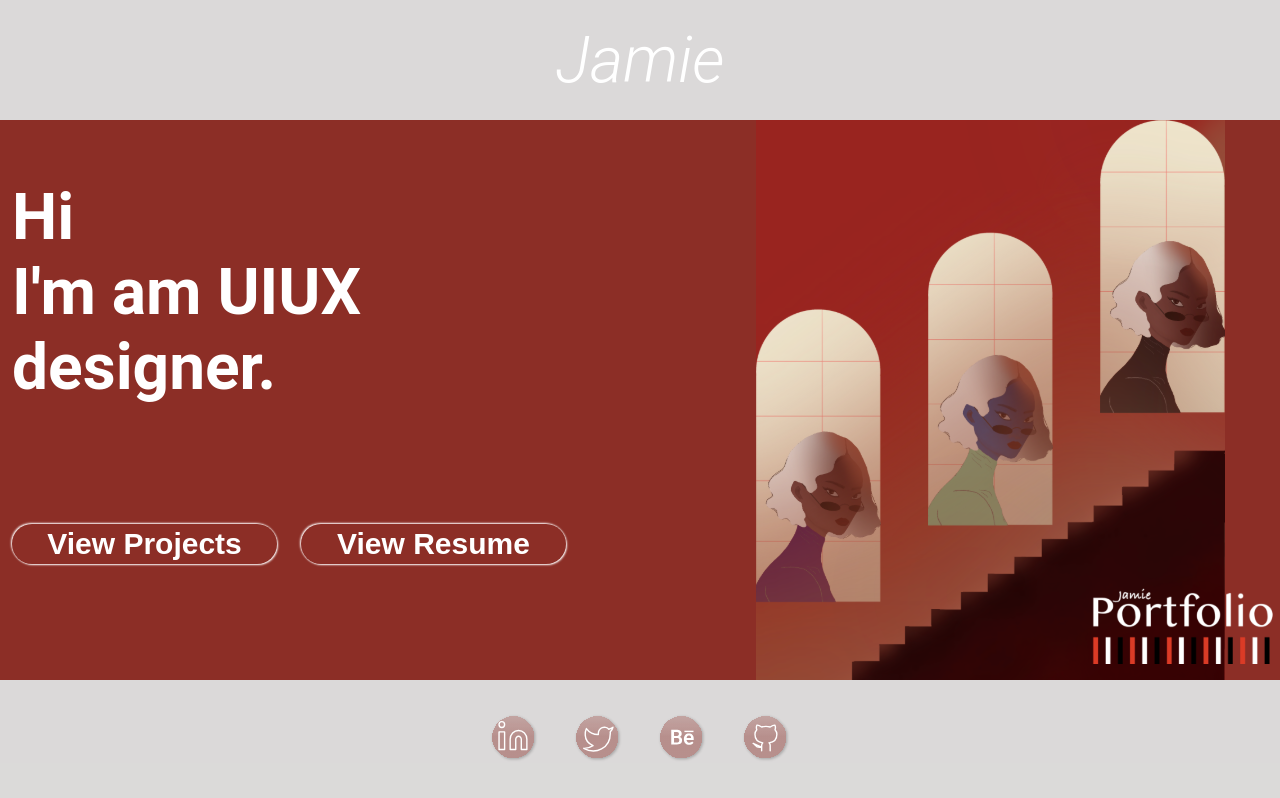
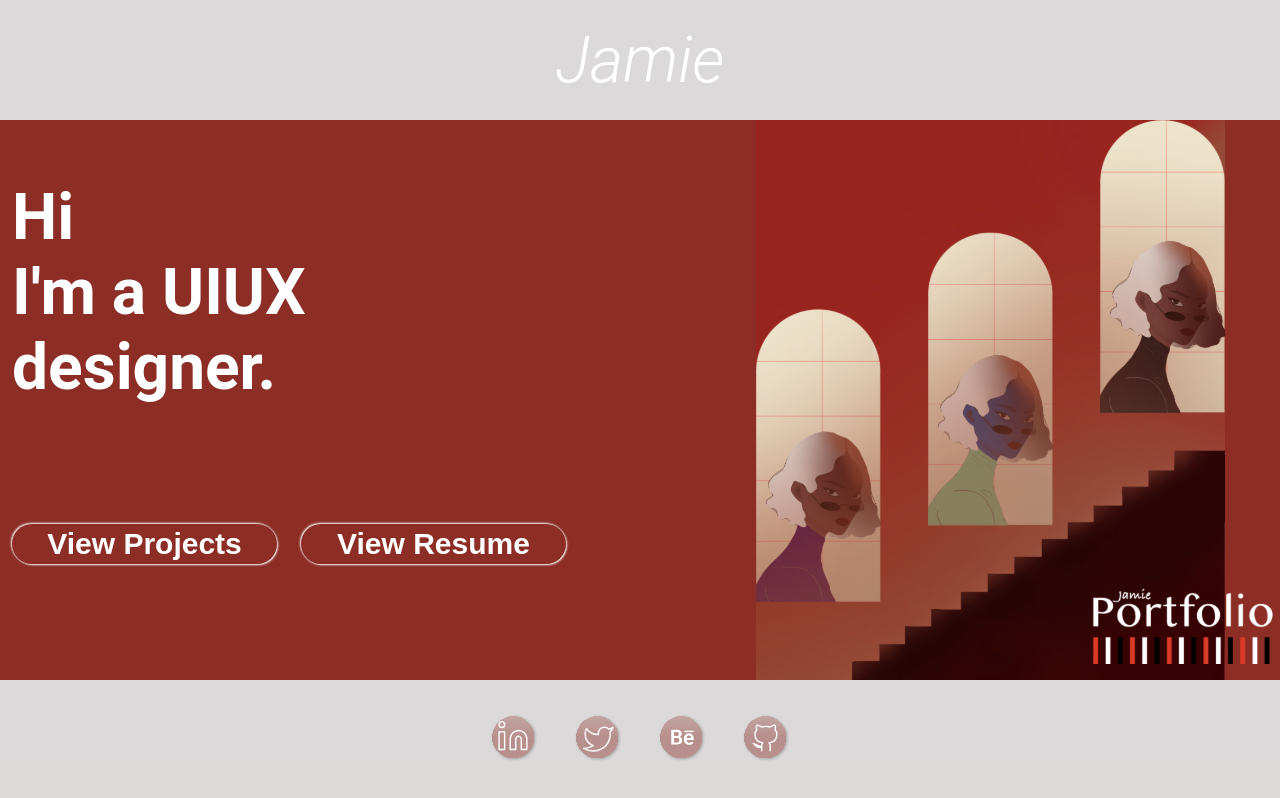
Before and after one commit to littleJamieZ/alittlejamie.art, a React (Create React App) app in the folder my-portfolio/: page / in a window 1280 px wide. Built offline with nearby package versions, Linux system fonts and the light colour scheme.

Commit message:
changes am to a

```diff
--- a/my-portfolio/src/App.js
+++ b/my-portfolio/src/App.js
@@ -14,7 +14,7 @@ function App() {
 					<div className="App_CTA_top-wrapper_text-wrapper">
 						<span className="App_CTA_top-wrapper_text-wrapper_text">Hi</span>
 						<span className="App_CTA_top-wrapper_text-wrapper_text">
-							I'm am UIUX
+							I'm a UIUX
 						</span>
 						<span className="App_CTA_top-wrapper_text-wrapper_text">
 							designer.
```
Also changed, not shown: 1 other file (tests, documents, lock files or other folders).
